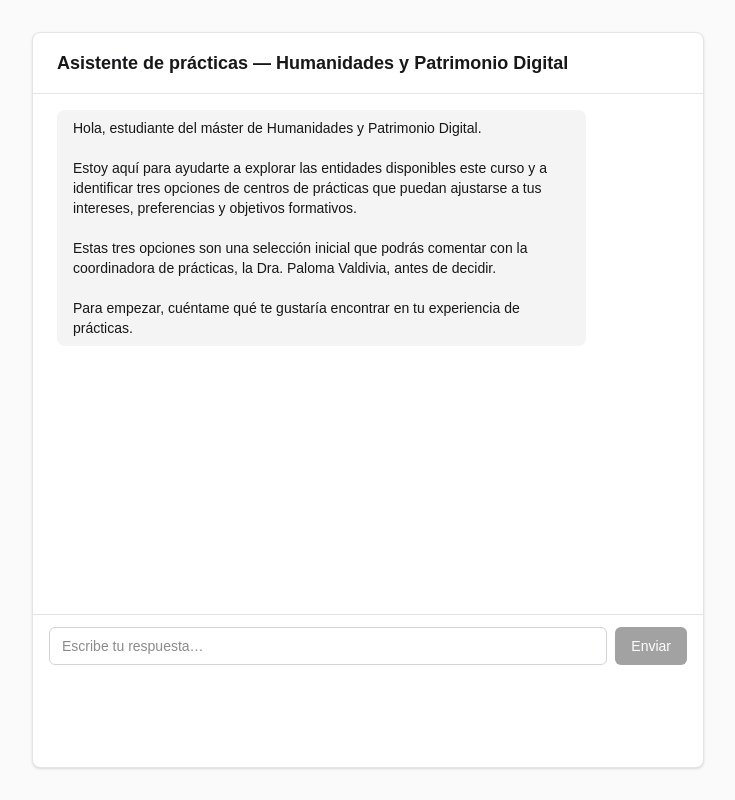
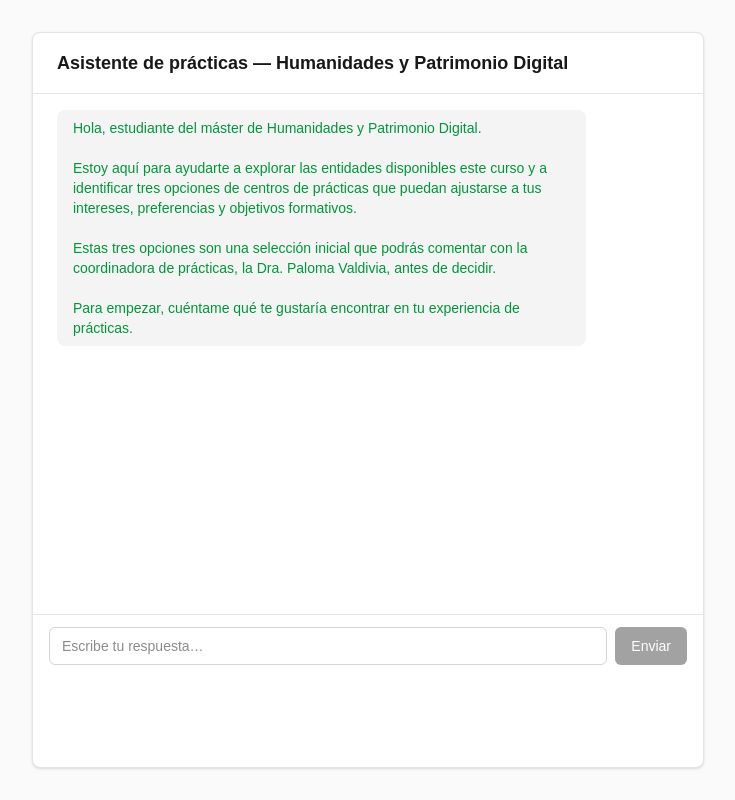
Before and after one commit to PlayfulLearningUAB/asistente-practicas-humanidades-gemini, a Next.js app: page / in a window 1280 px wide. Shown: the whole page, without its empty margins (272-1007 px from the left). Built offline with nearby package versions, Linux system fonts and the light colour scheme.

Commit message:
Update page.tsx
Change color using the corporativa palet from UAB.

```diff
--- a/app/page.tsx
+++ b/app/page.tsx
@@ -90,7 +90,7 @@ export default function Home() {
                 className={`max-w-[85%] whitespace-pre-wrap rounded-lg px-4 py-2 text-sm ${
                   m.role === "user"
                     ? "bg-zinc-900 text-white"
-                    : "bg-zinc-100 [#009639]"
+                    : "bg-zinc-100 text-[#009639]"
                 }`}
               >
                 {m.role === "assistant" ? renderMarkdownLite(m.content) : m.content}
```
